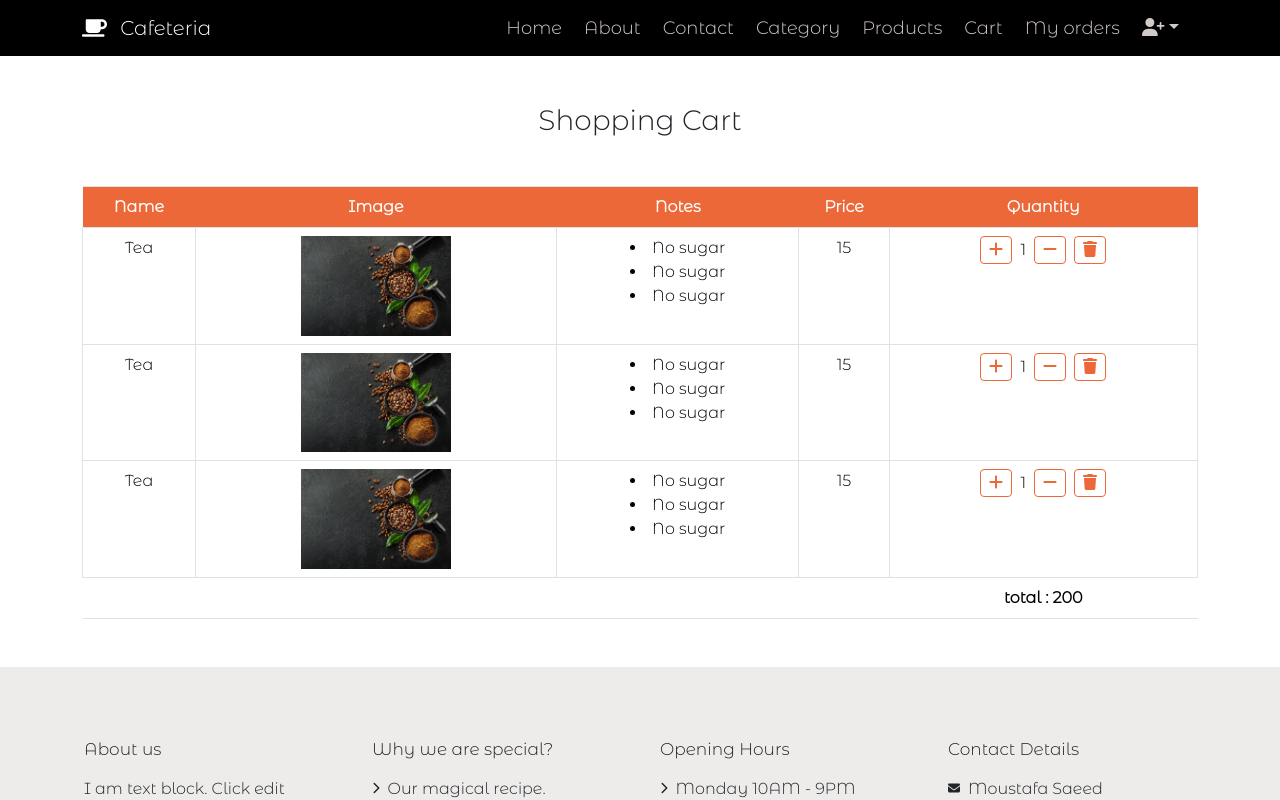
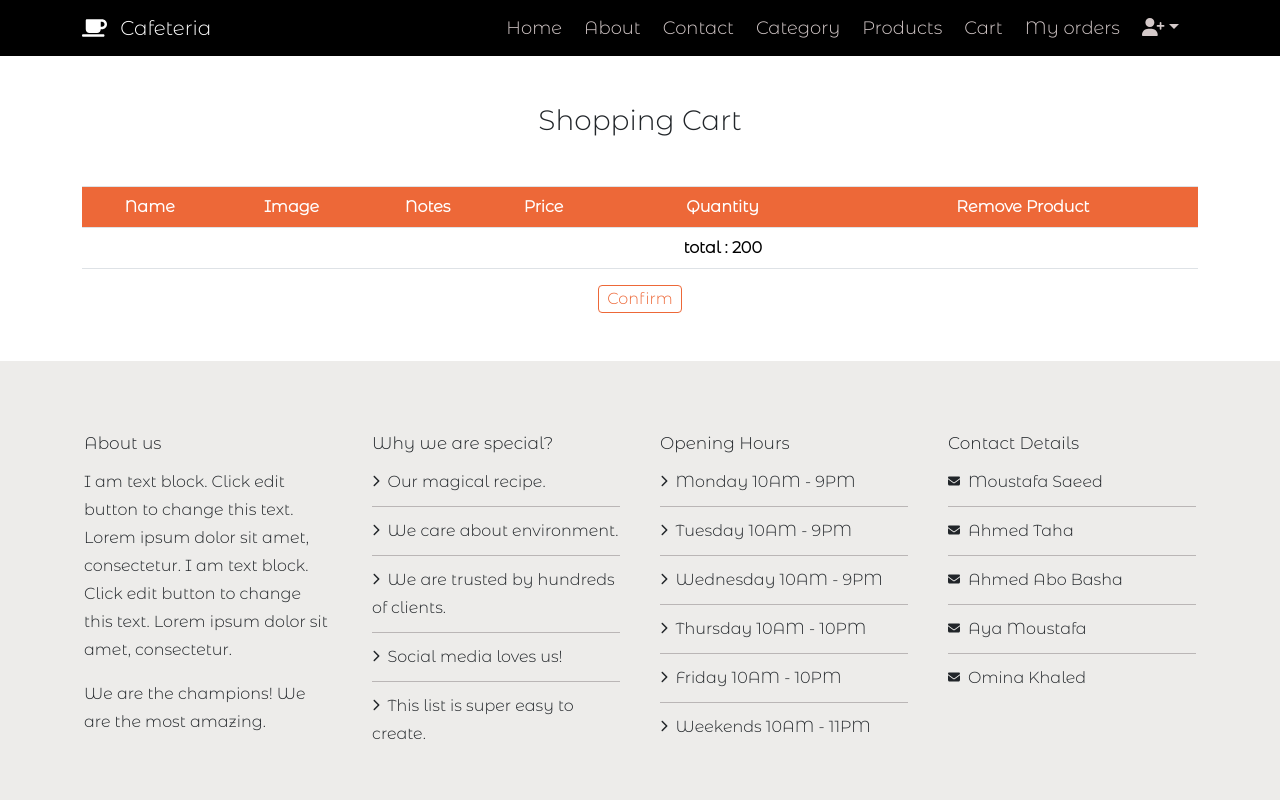
Before and after one commit to aya-mustafa/cafeteria, an Angular app in the folder angular/: page /cart in a window 1280 px wide. Shown: the top 800 px of the page. Built offline with nearby package versions, Linux system fonts and the light colour scheme.

Commit message:
updated cart component

```diff
--- /dev/null
+++ b/angular/src/app/services/cart.service.ts
@@ -0,0 +1,23 @@
+import { Injectable } from '@angular/core';
+
+@Injectable({
+  providedIn: 'root'
+})
+export class CartService {
+
+
+  items:any[]= JSON.parse(localStorage.getItem('items')!);
+  constructor()
+  { }
+
+  addToCart(product:any)
+  {
+    this.items.push(product);
+    localStorage.setItem('items',JSON.stringify(this.items));
+  }
+  delete(item:any)
+  {
+    this.items.splice(item,1);
+    localStorage.setItem('items',JSON.stringify(this.items));
+  }
+}
--- a/angular/src/app/user/cart/cart.component.html
+++ b/angular/src/app/user/cart/cart.component.html
@@ -8,56 +8,29 @@
             <th class="py-2">Notes</th>
             <th class="py-2">Price</th>
             <th class="py-2">Quantity</th>
+            <th class="py-2">Remove Product</th>
         </thead>
         <tbody>
-            <tr>
-                <td>Tea</td>
+            <tr *ngFor="let product of cartItems ">
+                <td>{{product.produt_name}}</td>
                 <td ><img src="../../../assets/coffee-beans-with-props-making-coffee_1220-4536.jpg" style="width:150px" alt=""></td>
                 <td>
                     <li>No sugar</li>
                     <li>No sugar</li>
                     <li>No sugar</li>
                 </td>
-                <td>{{totalPriceForOneProduct}}</td>
+                <td>{{product.price}}</td>
                 <td>
-                    <button (click)="plusQuantity()" class="button"><i class="fa fa-plus"></i></button>
+                    <button (click)="plusQuantity(product)" class="button"><i class="fa fa-plus"></i></button>
                     <span class="px-2">{{quantity}}</span>
-                    <button (click)="minusQuantity()" class="button me-2"><i class="fa fa-minus"></i></button>
+                    <button (click)="minusQuantity(product)" class="button me-2"><i class="fa fa-minus"></i></button>
                     <button class="button"><i class="fa fa-trash"></i></button>
                 </td>
-            </tr>
-            <tr>
-                <td>Tea</td>
-                <td ><img src="../../../assets/coffee-beans-with-props-making-coffee_1220-4536.jpg" style="width:150px" alt=""></td>
                 <td>
-                    <li>No sugar</li>
-                    <li>No sugar</li>
-                    <li>No sugar</li>
-                </td>
-                <td>{{totalPriceForOneProduct}}</td>
-                <td>
-                    <button (click)="plusQuantity()" class="button"><i class="fa fa-plus"></i></button>
-                    <span class="px-2">{{quantity}}</span>
-                    <button (click)="minusQuantity()" class="button me-2"><i class="fa fa-minus"></i></button>
-                    <button class="button"><i class="fa fa-trash"></i></button>
+                    <button (click)="removeItem(product)" class="button"><i class="fa fa-trash"></i></button>
                 </td>
             </tr>
-            <tr>
-                <td>Tea</td>
-                <td ><img src="../../../assets/coffee-beans-with-props-making-coffee_1220-4536.jpg" style="width:150px" alt=""></td>
-                <td>
-                    <li>No sugar</li>
-                    <li>No sugar</li>
-                    <li>No sugar</li>
-                </td>
-                <td>{{totalPriceForOneProduct}}</td>
-                <td>
-                    <button (click)="plusQuantity()" class="button"><i class="fa fa-plus"></i></button>
-                    <span class="px-2">{{quantity}}</span>
-                    <button (click)="minusQuantity()" class="button me-2"><i class="fa fa-minus"></i></button>
-                    <button class="button"><i class="fa fa-trash"></i></button>
-                </td>
-            </tr>
+
 
         </tbody>
         <tfoot>
@@ -66,6 +39,10 @@
             <td></td>
             <td></td>
             <td class="py-2"><b>total : 200</b></td>
+            <td></td>
         </tfoot>
     </table>
+
+    <button class="button">Confirm</button>
+
 </div>
--- a/angular/src/app/user/cart/cart.component.ts
+++ b/angular/src/app/user/cart/cart.component.ts
@@ -1,4 +1,5 @@
 import { Component } from '@angular/core';
+import { CartService } from 'src/app/services/cart.service';
 
 @Component({
   selector: 'app-cart',
@@ -6,15 +7,21 @@ import { Component } from '@angular/core';
   styleUrls: ['./cart.component.scss']
 })
 export class CartComponent {
+
+  cartItems:any[]=[];
+  constructor(private _CartService : CartService)
+  {
+    this.cartItems = this._CartService.items
+  }
   quantity:number=1;
   priceForOneProduct:any=15;
   totalPriceForOneProduct:any=this.priceForOneProduct
-  plusQuantity()
+  plusQuantity(product:any)
   {
     this.quantity++;
     this.totalPriceForOneProduct=this.priceForOneProduct*this.quantity
   }
-  minusQuantity()
+  minusQuantity(product:any)
   {
     if(this.quantity>1)
     {
@@ -22,4 +29,13 @@ export class CartComponent {
     this.totalPriceForOneProduct=this.priceForOneProduct*this.quantity
     }
   }
+
+
+  removeItem(product:any)
+  {
+    this._CartService.delete(product);
+    alert("product removed from cart")
+  }
+
+
 }
--- a/angular/src/app/user/category-details/category-details.component.html
+++ b/angular/src/app/user/category-details/category-details.component.html
@@ -5,7 +5,7 @@
               <div class="card-body">
                 <img class="img-fluid rounded" src="../../../assets/coffee-beans-with-props-making-coffee_1220-4536.jpg" alt="">
                 <h5 class="card-title mt-3">{{product.produt_name}}</h5>
-                <button><i class="fa fa-shopping-cart"></i></button>
+                <button (click)="addToCart(product)"><i class="fa fa-shopping-cart"></i></button>
               </div>
             </div>
         </div>
--- a/angular/src/app/user/category-details/category-details.component.ts
+++ b/angular/src/app/user/category-details/category-details.component.ts
@@ -1,5 +1,6 @@
 import { Component } from '@angular/core';
 import { ActivatedRoute } from '@angular/router';
+import { CartService } from 'src/app/services/cart.service';
 import { ProductService } from 'src/app/services/product.service';
 
 
@@ -12,7 +13,7 @@ export class CategoryDetailsComponent {
 
   allProducts:any=[];
   productsRelatedToCategory:any[]=[];
-  constructor(private _ProductService : ProductService,private _ActivatedRoute:ActivatedRoute)
+  constructor(private _ProductService : ProductService,private _ActivatedRoute:ActivatedRoute, private _CartService:CartService)
   {
     this._ProductService.getAllproducts().subscribe((res)=>
     {
@@ -31,5 +32,12 @@ export class CategoryDetailsComponent {
   }
 
 
+  addToCart(product:any)
+  {
+    this._CartService.addToCart(product);
+    alert("Product added to Cart")
+  }
+
+
 
 }
--- a/angular/src/app/user/orders/orders.component.ts
+++ b/angular/src/app/user/orders/orders.component.ts
@@ -11,6 +11,12 @@ export class OrdersComponent {
   constructor()
   {
   }
+
+  orders:any[]=
+  [
+    {date:"23-9-2022",}
+  ]
+
   getStartDate()
   {
     let startDate:any= document.getElementById("startDate");
--- a/angular/src/app/user/product-details/product-details.component.html
+++ b/angular/src/app/user/product-details/product-details.component.html
@@ -7,7 +7,7 @@
                 <h2>{{productDetails.produt_name}}</h2>
                 <h4>{{productDetails.price}}</h4>
                 <p>{{productDetails.description}}</p>
-                <button><i class="fa fa-shopping-cart"></i></button>
+                <button (click)="addToCart()"><i class="fa fa-shopping-cart"></i></button>
             </div>
         </div>
 </div>
--- a/angular/src/app/user/product-details/product-details.component.ts
+++ b/angular/src/app/user/product-details/product-details.component.ts
@@ -1,5 +1,6 @@
 import { Component } from '@angular/core';
 import { ActivatedRoute } from '@angular/router';
+import { CartService } from 'src/app/services/cart.service';
 import { ProductService } from 'src/app/services/product.service';
 
 
@@ -12,7 +13,7 @@ export class ProductDetailsComponent {
 
   productDetails:any;
   allproducts:any=[];
-  constructor(private _ProductService : ProductService,private _ActivatedRoute:ActivatedRoute)
+  constructor(private _ProductService : ProductService,private _ActivatedRoute:ActivatedRoute, private _CartService: CartService)
   {
     let id =_ActivatedRoute.snapshot.params["id"];
 
@@ -34,5 +35,18 @@ export class ProductDetailsComponent {
   }
 
 
+    add()
+    {
+      this._CartService.addToCart(this.productDetails);
+      alert("Product added to Cart")
+    }
+
+  addToCart()
+  {
+    this.add();
+  }
 
 }
+function add() {
+  throw new Error('Function not implemented.');
+}
--- a/angular/src/app/user/product/product.component.html
+++ b/angular/src/app/user/product/product.component.html
@@ -6,7 +6,7 @@
                 <img class="img-fluid rounded" src="../../../assets/coffee-beans-with-props-making-coffee_1220-4536.jpg" alt="">
                 <h5 class="card-title mt-3">{{product.produt_name}}</h5>
                 <button (click)="goToDetails(product.product_id)" class=" me-3">Show Details</button>
-                <button><i class="fa fa-shopping-cart"></i></button>
+                <button (click)="addToCart(product)"><i class="fa fa-shopping-cart"></i></button>
               </div>
             </div>
         </div>
--- a/angular/src/app/user/product/product.component.ts
+++ b/angular/src/app/user/product/product.component.ts
@@ -1,5 +1,6 @@
 import { Component } from '@angular/core';
 import { Router } from '@angular/router';
+import { CartService } from 'src/app/services/cart.service';
 import { ProductService } from 'src/app/services/product.service';
 
 @Component({
@@ -10,7 +11,7 @@ import { ProductService } from 'src/app/services/product.service';
 export class ProductComponent {
 
   allProducts:any;
-  constructor(private _CategoryService: ProductService, private _router:Router)
+  constructor(private _CategoryService: ProductService, private _router:Router, private _CartService : CartService)
   {
     this._CategoryService.getAllproducts().subscribe((res)=>
     {
@@ -23,4 +24,10 @@ export class ProductComponent {
     this._router.navigateByUrl(`productDetails/${productId}`)
   }
 
+  addToCart(product:any)
+  {
+    this._CartService.addToCart(product);
+    alert("Product added to Cart")
+    console.log(this._CartService.items);
+  }
 }
```
